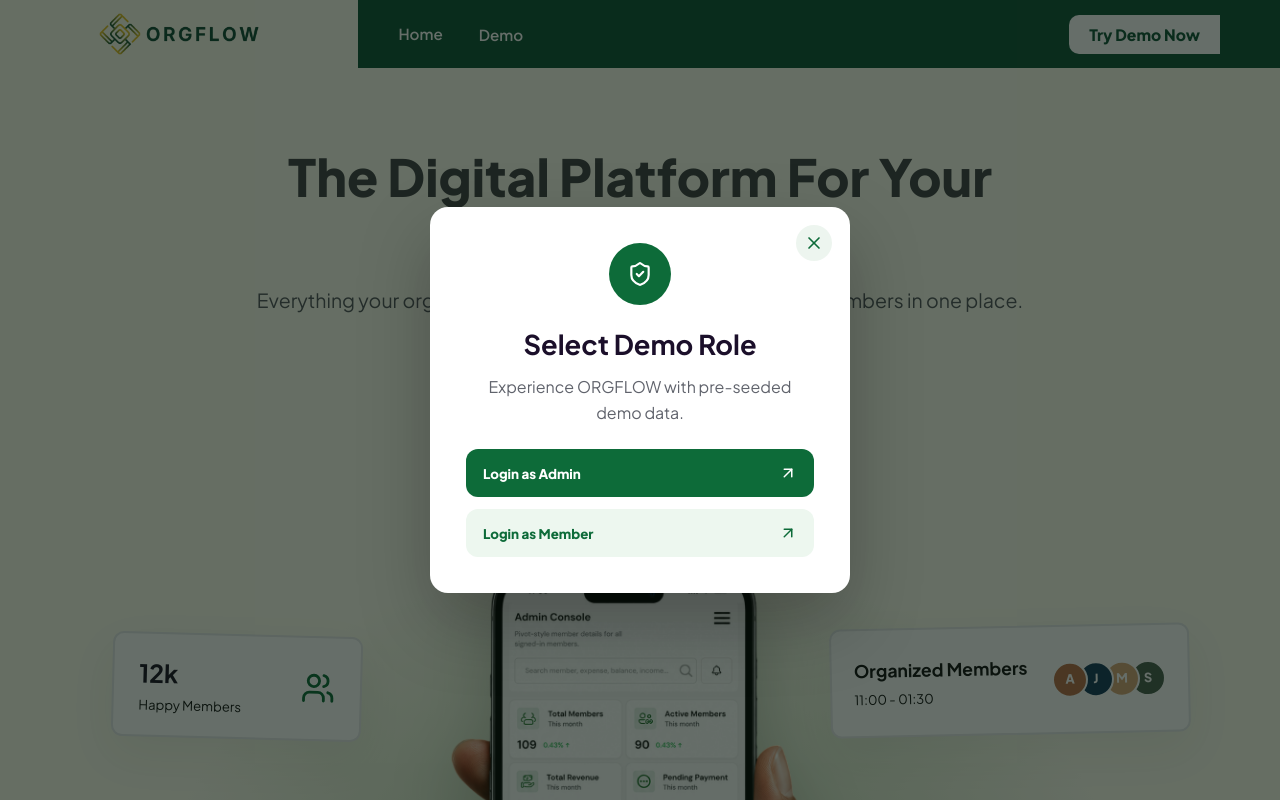
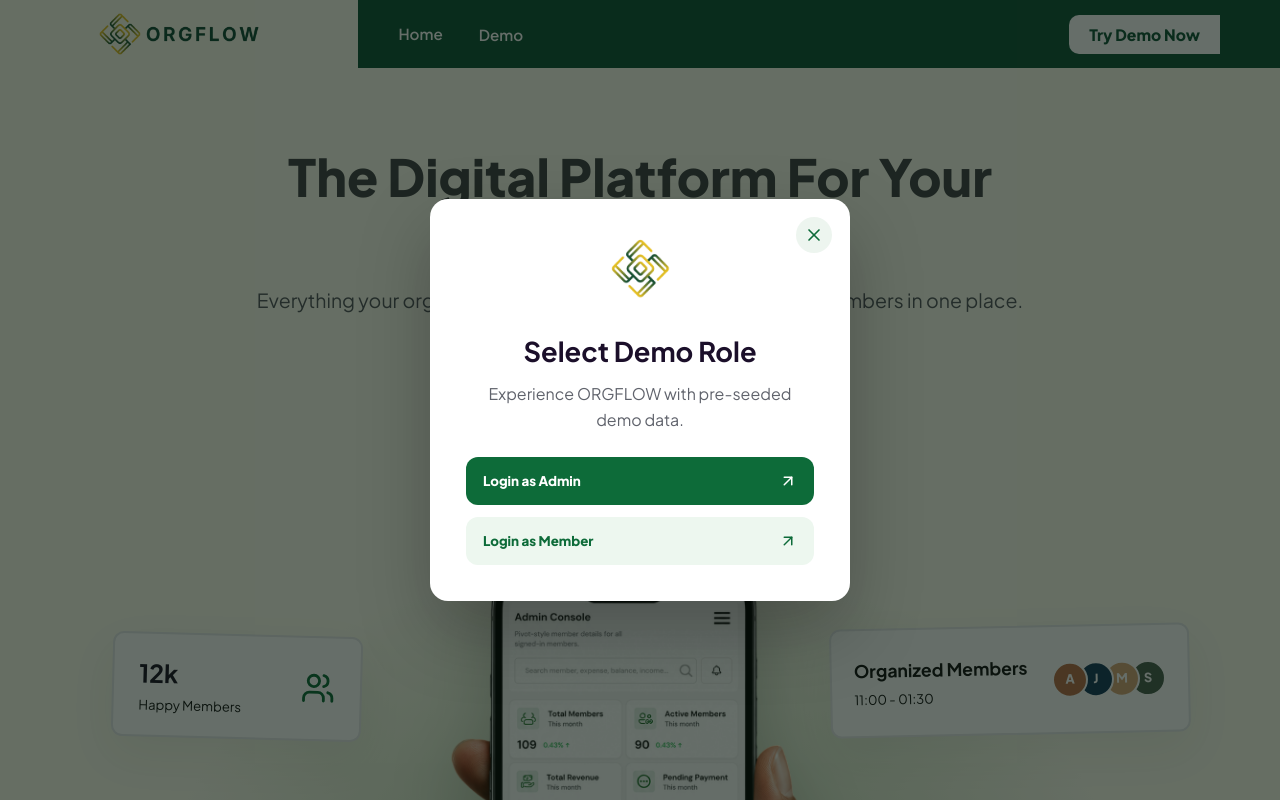
Before and after one commit to ugtf1/orgflo, a React (Vite) app: page / in a window 1280 px wide. Both pictures are taken after a click on the button "Demo". Shown: the top 800 px of the page. Built offline with nearby package versions, Linux system fonts and the light colour scheme.

Commit message:
style: replace demo modal icon with orgflogodb.png logo

```diff
--- a/src/pages/LandingPage.tsx
+++ b/src/pages/LandingPage.tsx
@@ -26,6 +26,7 @@
 import boardImage from '../assets/board.png';
 import phoneImage from '../assets/phone.png';
 import logoImage from '../assets/orgflogo-cropped.png';
+import dbLogoImage from '../assets/orgflogodb.png';
 
 const features = [
   {
@@ -306,7 +307,16 @@
             <button className="modal-close" onClick={() => setShowDemoModal(false)} aria-label="Close demo modal">
               <X size={20} />
             </button>
-            <span className="demo-icon"><ShieldCheck size={26} /></span>
+            <img
+              src={dbLogoImage}
+              alt="ORGFLO Logo"
+              style={{
+                height: '70px',
+                width: 'auto',
+                objectFit: 'contain',
+                marginBottom: '18px'
+              }}
+            />
             <h2 id="demo-title">Select Demo Role</h2>
             <p>Experience ORGFLOW with pre-seeded demo data.</p>
             <button onClick={() => handleDemoClick('admin')}>Login as Admin <ArrowUpRight size={18} /></button>
```
